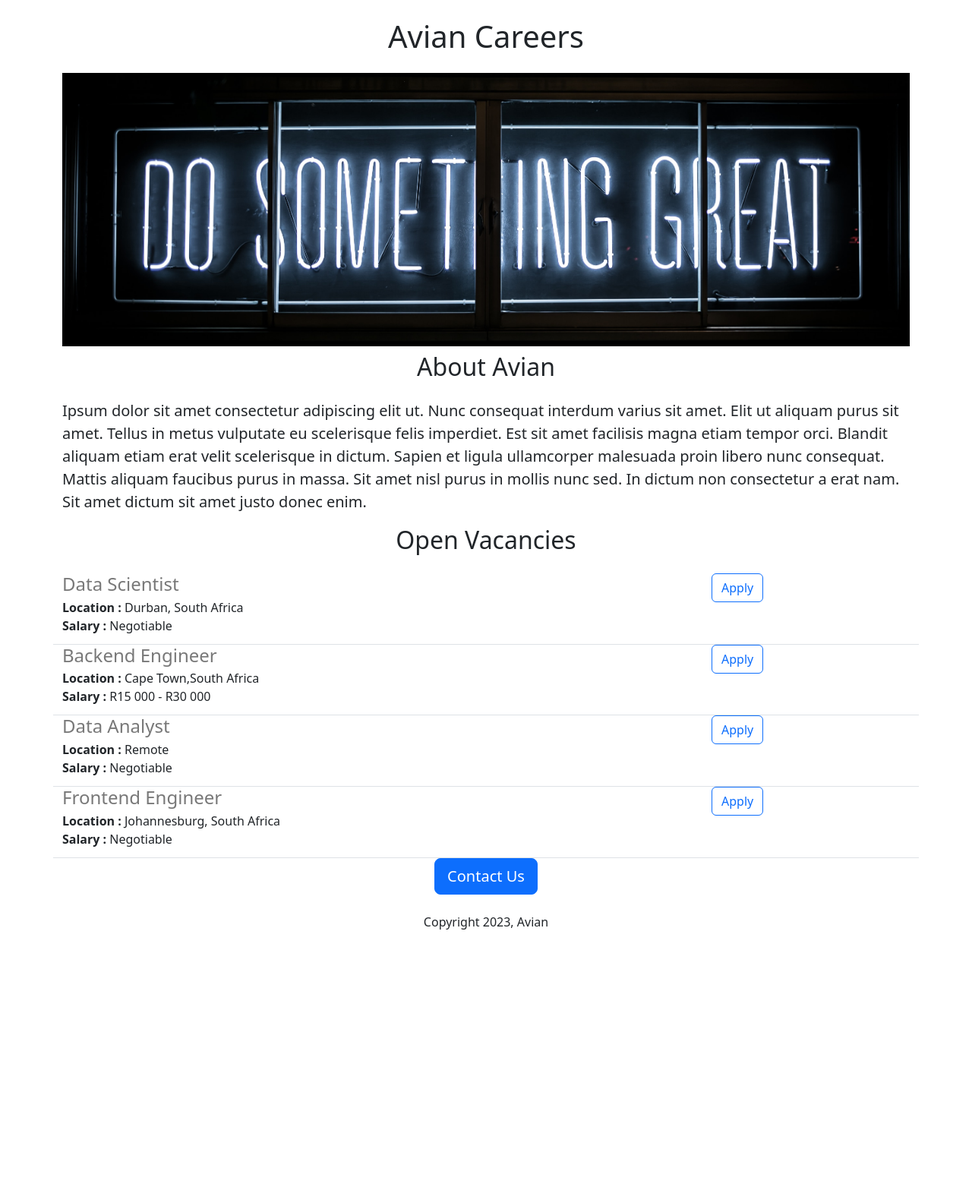
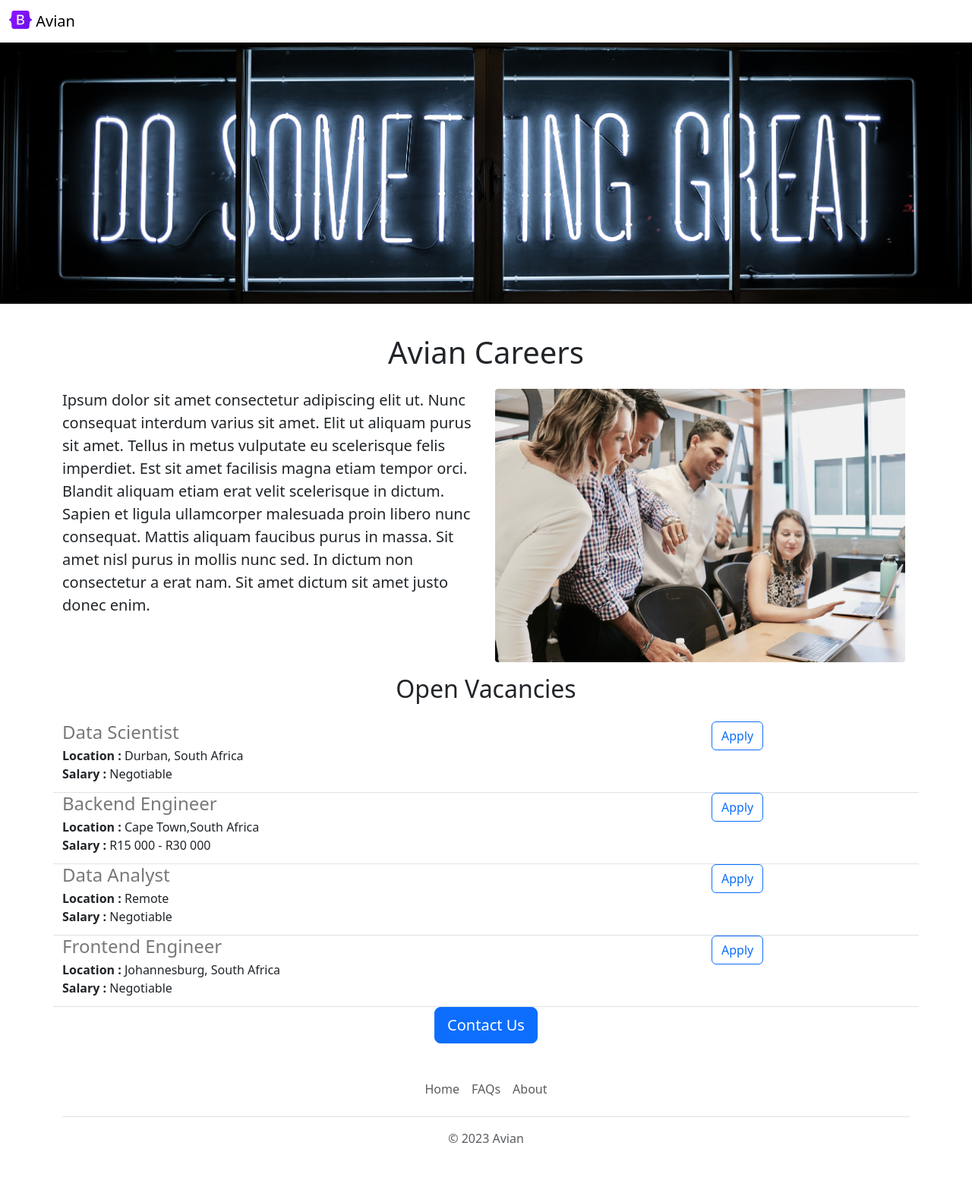
Before and after one commit to Dephney/Avian-careers-website-v2, a Flask app: page / in a window 1280 px wide. Shown: the whole page at 76% size. Before the commit the page ends 1224 px from the top, so only its background shows below. Run offline with Flask 2, Linux system fonts and the light colour scheme.

Commit message:
functional and aesthetic improvements

```diff
--- /dev/null
+++ b/templates/footer.html
@@ -0,0 +1,11 @@
+<div class="container">
+  <footer class="py-3 my-4">
+    <ul class="nav justify-content-center border-bottom pb-3 mb-3">
+      <li class="nav-item"><a href="#" class="nav-link px-2 text-body-secondary">Home</a></li>
+
+      <li class="nav-item"><a href="#" class="nav-link px-2 text-body-secondary">FAQs</a></li>
+      <li class="nav-item"><a href="#" class="nav-link px-2 text-body-secondary">About</a></li>
+    </ul>
+    <p class="text-center text-body-secondary">&copy; 2023 Avian</p>
+  </footer>
+</div>
--- a/templates/home.html
+++ b/templates/home.html
@@ -10,19 +10,25 @@
       height: 360px;
       width: 100%;
       object-fit: cover;
-
+      padding-bottom:16px;
     }
   </style>
   </head>
   <body>
+    {% include 'nav.html' %}
+    <img class="img-fluid" id="banner" src="https://avian-careers-website.dephney.repl.co/static/banner.jpg" alt="banner" height="320">
     <div class="container">
     <h1 class="text-center mt-4 mb-4">Avian Careers</h1>
-    <img class="img-fluid" id="banner" src="https://avian-careers-website.dephney.repl.co/static/banner.jpg" alt="banner" height="320">
-    <h2 class="text-center mt-2 mb-4">About Avian</h2>
-    <p class="lead">
-
-  Ipsum dolor sit amet consectetur adipiscing elit ut. Nunc consequat interdum varius sit amet. Elit ut aliquam purus sit amet. Tellus in metus vulputate eu scelerisque felis imperdiet. Est sit amet facilisis magna etiam tempor orci. Blandit aliquam etiam erat velit scelerisque in dictum. Sapien et ligula ullamcorper malesuada proin libero nunc consequat. Mattis aliquam faucibus purus in massa. Sit amet nisl purus in mollis nunc sed. In dictum non consectetur a erat nam. Sit amet dictum sit amet justo donec enim.
-</p>
+    <div class="row" style="margin-bottom:16px">
+        <div class="col-md-6">
+          <p class="lead">
+    Ipsum dolor sit amet consectetur adipiscing elit ut. Nunc consequat interdum varius sit amet. Elit ut aliquam purus sit amet. Tellus in metus vulputate eu scelerisque felis imperdiet. Est sit amet facilisis magna etiam tempor orci. Blandit aliquam etiam erat velit scelerisque in dictum. Sapien et ligula ullamcorper malesuada proin libero nunc consequat. Mattis aliquam faucibus purus in massa. Sit amet nisl purus in mollis nunc sed. In dictum non consectetur a erat nam. Sit amet dictum sit amet justo donec enim.
+          </p>
+        </div>
+        <div class="d-none d-md-block col-md-6">
+         <img src="/static/people.jpg" style="height:360px;border-radius:4px;">
+        </div>
+    </div>
     <h2 class="text-center mt-2 mb-4">Open Vacancies</h2>
       <div stye="margin-bottom: 16px;">
         <!-- passing dynamic data into an html template -->
@@ -31,9 +37,9 @@
         {% endfor %}
       </div>
       <div class="text-center">
-      <button class="btn btn-primary btn-lg" >Contact Us</button>
-      <p class="mt-4">Copyright 2023, Avian</p>
+      <a href="mailto:avian@avian.com" class="btn btn-primary btn-lg" >Contact Us</a>
     </div>
     </div>
+    {% include 'footer.html'%}
   </body>
 </html>
--- /dev/null
+++ b/templates/nav.html
@@ -0,0 +1,9 @@
+<nav class="navbar shadow-sm fixed-top bg-white">
+  <div class="container-fluid">
+    <a class="navbar-brand" href="#">
+      <img src="/static/logo.svg" width="30" height="24" class="d-inline-block align-text-top">
+      Avian
+    </a>
+  </div>
+</nav>
+<div style="height:56px;"></div>
```
Also changed, not shown: static/logo.svg (added), static/people.jpg (added).
